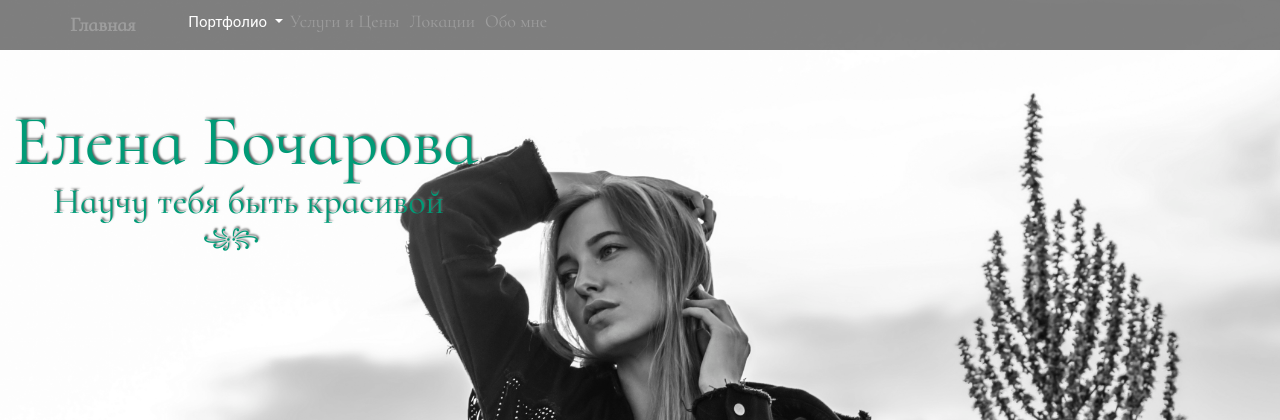
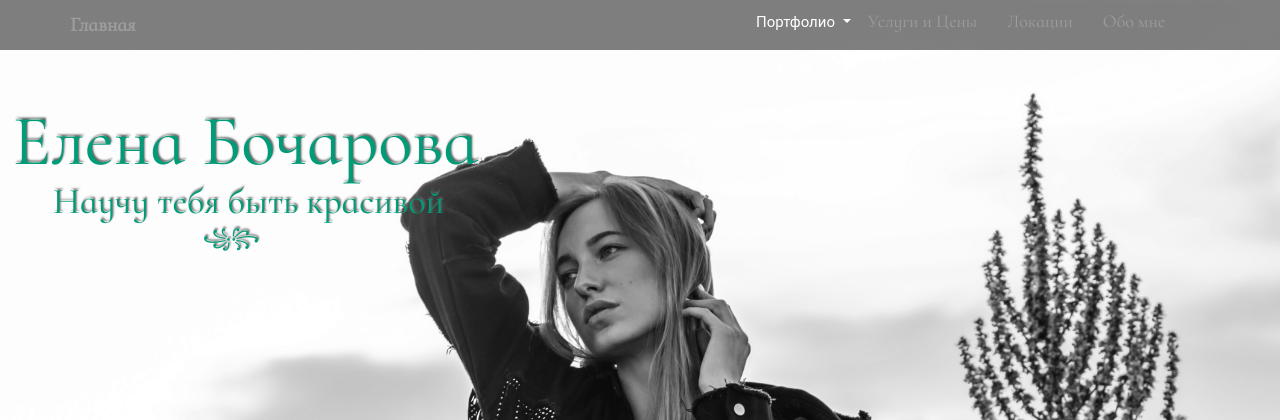
Before and after one commit to Juliajulia7/webappforLena, a Django app: page /projects/ in a window 1280 px wide. Shown: the top 420 px of the page. Run offline with Django 3.2, Linux system fonts and the light colour scheme; some libraries are stand-ins or nearby versions.

Commit message:
навбар the end

```diff
--- a/personal_portfolio/personal_portfolio/templates/base.html
+++ b/personal_portfolio/personal_portfolio/templates/base.html
@@ -22,7 +22,7 @@
           <a class="navbar-brand" href="{% url 'project_index' %}">Главная</a>
         </div>
 
- <div class="collapse navbar-collapse" id="bs-example-navbar-collapse-1" >
+ <div class="collapse navbar-collapse justify-content-end" id="bs-example-navbar-collapse-1" >
           <ul class="navbar-nav">
           <div class="dropdown">
               <button class="btn btn-secondary dropdown-toggle" type="button" id="dropdownMenuButton" data-toggle="dropdown">
--- a/personal_portfolio/projects/static/css/web.css
+++ b/personal_portfolio/projects/static/css/web.css
@@ -34,6 +34,7 @@ src: url('../fonts/CormorantInfant-Regular.ttf');
 .navbar-nav .nav-link {
   text-align: center;
   padding: 10px;
+  margin: 0 10px;
   font-family: 'CormorantInfant-Regular';
   font-size: 18px;
 }
```
